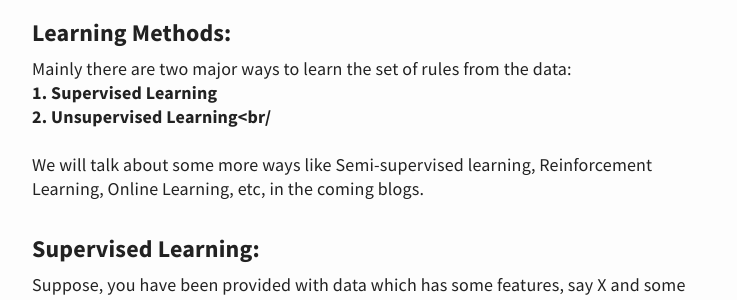
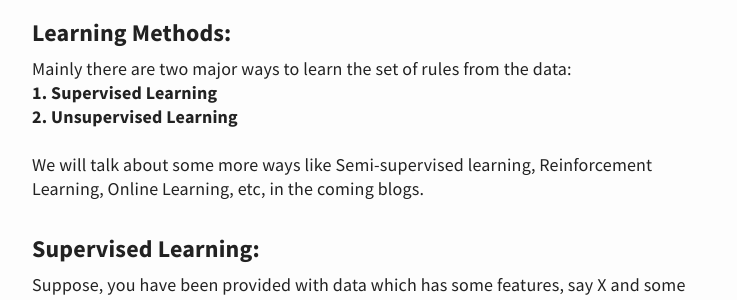
Before and after one commit to spraphul/blog, a Jekyll site: the page built from _posts/2019-09-15-mls.md, in a window 1280 px wide. Shown: the part 1226-1526 px from the top of the page, without its empty margins (270-1007 px from the left). Built offline with Jekyll 4.4.1, drawn with Linux system fonts in a browser that asks for light colours.

Commit message:
Update 2019-09-15-mls.md

```diff
--- a/_posts/2019-09-15-mls.md
+++ b/_posts/2019-09-15-mls.md
@@ -28,7 +28,7 @@ Computer Vision which includes image classification, object detection, Content r
 ### Learning Methods:<br/>
 Mainly there are two major ways to learn the set of rules from the data:<br/>
 **1. Supervised Learning<br/>**
-**2. Unsupervised Learning<br/**
+**2. Unsupervised Learning<br/>**
 
 We will talk about some more ways like Semi-supervised learning, Reinforcement Learning, Online Learning, etc, in the
 coming blogs.
```
